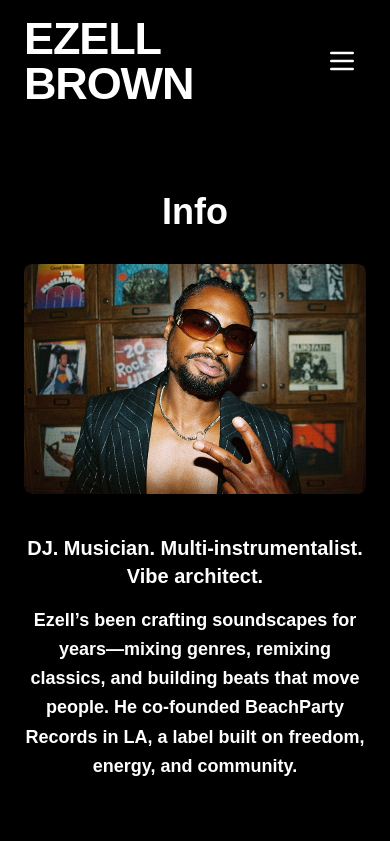
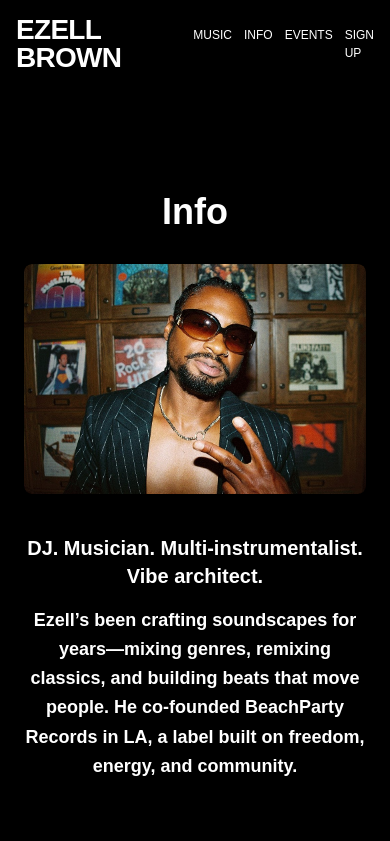
Before and after one commit to DPattonINIT/ezellbrown, a Next.js app: page /info in a window 390 px wide. Shown: the top 841 px of the page. Built offline with nearby package versions, Linux system fonts and the light colour scheme; a web font is replaced by a local one.

Commit message:
adjusted mobile navbar

```diff
--- a/components/Navbar.tsx
+++ b/components/Navbar.tsx
@@ -1,79 +1,121 @@
+// 'use client';
+
+// import { useState } from 'react';
+// import Link from 'next/link';
+
+// export default function Navbar() {
+//   const [mobileMenuOpen, setMobileMenuOpen] = useState(false);
+
+//   const navLinks = ['Music', 'Info', 'Events', 'Sign Up'];
+
+//   return (
+//     <header className="fixed top-0 left-0 w-full z-50 bg-transparent">
+//       <div className="flex items-center justify-between px-6 py-4">
+//         {/* Brand */}
+//         <Link
+//           href="/"
+//           className="text-white font-bold uppercase tracking-tight"
+//           style={{ fontSize: '45px', lineHeight: '1' }}
+//         >
+//           Ezell Brown
+//         </Link>
+
+//         {/* Desktop Links */}
+//        <nav className="hidden md:flex gap-8">
+//   {navLinks.map((item) => (
+//     <Link
+//       key={item}
+//       href={`/${item.toLowerCase().replace(' ', '')}`}
+//       className="relative text-white uppercase font-medium transition-opacity duration-200 text-[24px] hover:opacity-70
+//                  after:absolute after:-bottom-1 after:left-0 after:h-[2px] after:w-0 after:bg-white after:transition-all after:duration-300 hover:after:w-full"
+//     >
+//       {item}
+//     </Link>
+//   ))}
+// </nav>
+
+
+//         {/* Mobile Menu Toggle */}
+//         <button
+//           className="md:hidden text-white p-2 z-50"
+//           onClick={() => setMobileMenuOpen(!mobileMenuOpen)}
+//           aria-label="Toggle Menu"
+//         >
+//           <svg
+//             className="w-8 h-8"
+//             fill="none"
+//             stroke="currentColor"
+//             strokeWidth="2"
+//             strokeLinecap="round"
+//             strokeLinejoin="round"
+//             viewBox="0 0 24 24"
+//           >
+//             {mobileMenuOpen ? (
+//               <path d="M6 18L18 6M6 6l12 12" />
+//             ) : (
+//               <path d="M4 6h16M4 12h16M4 18h16" />
+//             )}
+//           </svg>
+//         </button>
+//       </div>
+
+//       {/* Mobile Menu Overlay */}
+//       {mobileMenuOpen && (
+//         <div className="md:hidden fixed inset-0 bg-black/95 backdrop-blur-lg z-40 flex flex-col items-center justify-center gap-8">
+//           {navLinks.map((item) => (
+//             <Link
+//               key={item}
+//               href={`/${item.toLowerCase().replace(' ', '')}`}
+//               className="text-3xl uppercase font-medium text-white hover:opacity-70 transition-opacity"
+//               onClick={() => setMobileMenuOpen(false)}
+//             >
+//               {item}
+//             </Link>
+//           ))}
+//         </div>
+//       )}
+//     </header>
+//   );
+// }
+// collapse navbar on code above======================================================
+// =================================================================================
+
+
 'use client';
 
-import { useState } from 'react';
 import Link from 'next/link';
 
 export default function Navbar() {
-  const [mobileMenuOpen, setMobileMenuOpen] = useState(false);
-
   const navLinks = ['Music', 'Info', 'Events', 'Sign Up'];
 
   return (
     <header className="fixed top-0 left-0 w-full z-50 bg-transparent">
-      <div className="flex items-center justify-between px-6 py-4">
+      <div className="flex items-center justify-between px-4 sm:px-6 py-4">
         {/* Brand */}
         <Link
           href="/"
-          className="text-white font-bold uppercase tracking-tight"
-          style={{ fontSize: '45px', lineHeight: '1' }}
+          className="text-white font-bold uppercase tracking-tight leading-none
+                     text-[28px] sm:text-[36px] md:text-[45px]"
         >
           Ezell Brown
         </Link>
 
-        {/* Desktop Links */}
-       <nav className="hidden md:flex gap-8">
-  {navLinks.map((item) => (
-    <Link
-      key={item}
-      href={`/${item.toLowerCase().replace(' ', '')}`}
-      className="relative text-white uppercase font-medium transition-opacity duration-200 text-[24px] hover:opacity-70
-                 after:absolute after:-bottom-1 after:left-0 after:h-[2px] after:w-0 after:bg-white after:transition-all after:duration-300 hover:after:w-full"
-    >
-      {item}
-    </Link>
-  ))}
-</nav>
-
-
-        {/* Mobile Menu Toggle */}
-        <button
-          className="md:hidden text-white p-2 z-50"
-          onClick={() => setMobileMenuOpen(!mobileMenuOpen)}
-          aria-label="Toggle Menu"
-        >
-          <svg
-            className="w-8 h-8"
-            fill="none"
-            stroke="currentColor"
-            strokeWidth="2"
-            strokeLinecap="round"
-            strokeLinejoin="round"
-            viewBox="0 0 24 24"
-          >
-            {mobileMenuOpen ? (
-              <path d="M6 18L18 6M6 6l12 12" />
-            ) : (
-              <path d="M4 6h16M4 12h16M4 18h16" />
-            )}
-          </svg>
-        </button>
-      </div>
-
-      {/* Mobile Menu Overlay */}
-      {mobileMenuOpen && (
-        <div className="md:hidden fixed inset-0 bg-black/95 backdrop-blur-lg z-40 flex flex-col items-center justify-center gap-8">
+        {/* Always visible nav links, with responsive text sizing */}
+        <nav className="flex gap-3 sm:gap-6 md:gap-8">
           {navLinks.map((item) => (
             <Link
               key={item}
               href={`/${item.toLowerCase().replace(' ', '')}`}
-              className="text-3xl uppercase font-medium text-white hover:opacity-70 transition-opacity"
-              onClick={() => setMobileMenuOpen(false)}
+              className="relative text-white uppercase font-medium transition-opacity duration-200
+                         text-[12px] sm:text-[18px] md:text-[24px] hover:opacity-70
+                         after:absolute after:-bottom-1 after:left-0 after:h-[2px] after:w-0 after:bg-white
+                         after:transition-all after:duration-300 hover:after:w-full"
             >
               {item}
             </Link>
           ))}
-        </div>
-      )}
+        </nav>
+      </div>
     </header>
   );
 }
```
Also changed, not shown: pages/info.tsx (+0 -75 lines).
